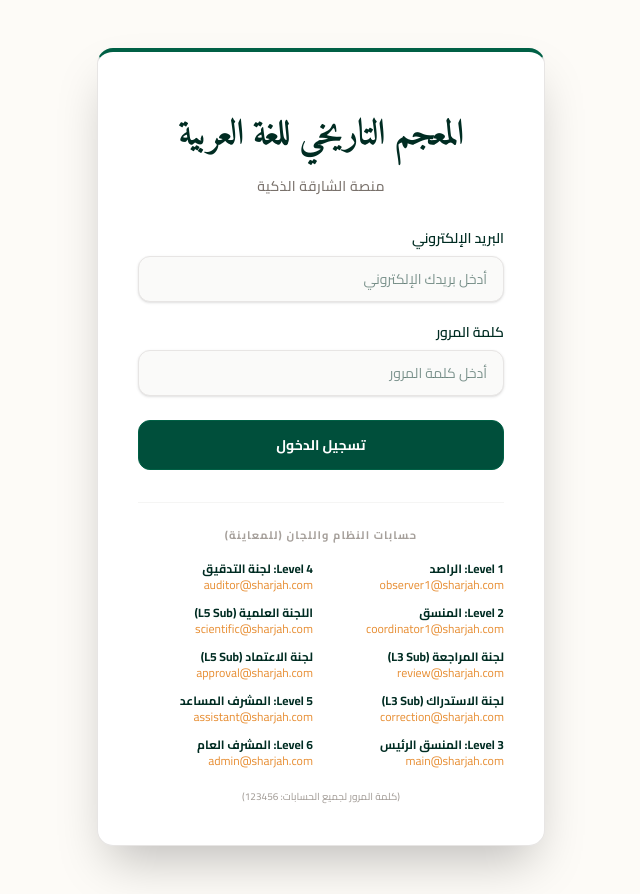
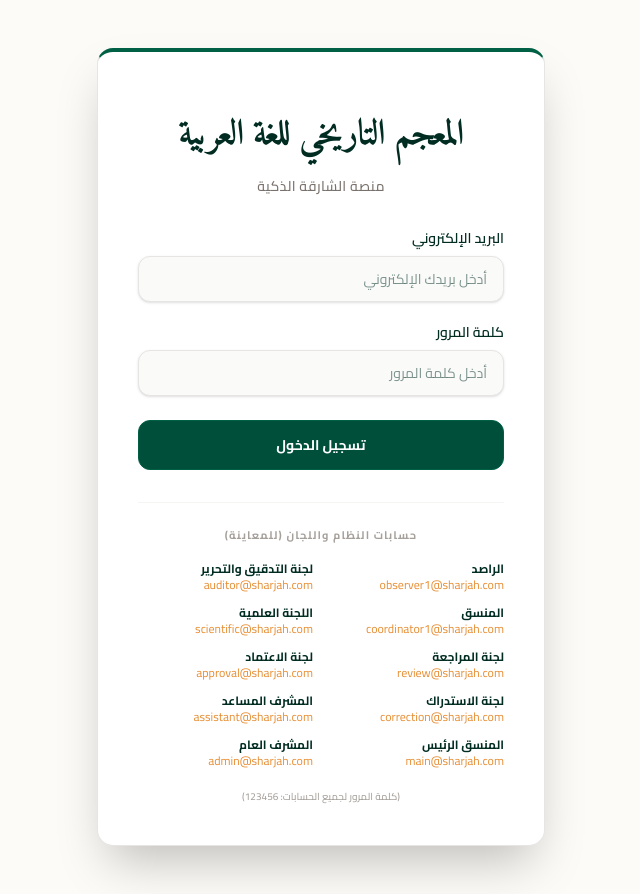
Before and after one commit to fayzm1102004-creator/drsayedheshamt, a React (Vite) app: page /login in a window 1280 px wide. Shown: the whole page, without its empty margins (319-959 px from the left). Built offline with nearby package versions, Linux system fonts and the light colour scheme.

Commit message:
UI Cleanup: Remove all Level terminology to enhance enterprise feel

```diff
--- a/src/pages/Dashboard.jsx
+++ b/src/pages/Dashboard.jsx
@@ -111,7 +111,7 @@
         <div className="flex items-center justify-between mb-6 border-b border-stone-100 pb-4">
            <div>
              <h3 className="text-2xl font-['Amiri'] font-bold text-emerald-950">جدول الملفات المرفوعة وحالتها</h3>
-             <p className="text-sm text-stone-400 mt-1">تتم المراجعة من قبل المنسق المسؤول (المستوى 2)</p>
+             <p className="text-sm text-stone-400 mt-1">تتم المراجعة من قبل المنسق المسؤول</p>
            </div>
         </div>
 
@@ -189,7 +189,7 @@
         <div className="mb-8 flex justify-between items-center border-b border-stone-100 pb-4">
            <div>
              <h3 className="text-2xl font-['Amiri'] font-bold text-emerald-950">مراجعة ملفات الرصاد</h3>
-             <p className="text-sm text-stone-400 mt-1">الملفات المستلمة من المستوى 1</p>
+             <p className="text-sm text-stone-400 mt-1">الملفات المستلمة من الرصاد</p>
            </div>
         </div>
 
@@ -296,7 +296,7 @@
       <div className="bg-white rounded-2xl shadow-lg border border-stone-200 border-t-4 border-t-emerald-800 p-8">
         <div className="flex items-center justify-between mb-8 border-b border-stone-100 pb-4">
            <div>
-             <h3 className="text-2xl font-['Amiri'] font-bold text-emerald-950">مساحة عمل لجنة المراجعة (Level 3)</h3>
+             <h3 className="text-2xl font-['Amiri'] font-bold text-emerald-950">مساحة عمل لجنة المراجعة</h3>
              <p className="text-sm text-stone-400 mt-1">مراجعة الشواهد اللغوية الواردة من المنسقين وتجهيزها</p>
            </div>
         </div>
@@ -412,7 +412,7 @@
       <div className="bg-white rounded-2xl shadow-lg border border-stone-200 border-t-4 border-t-emerald-800 p-8">
         <div className="flex items-center justify-between mb-8 border-b border-stone-100 pb-4">
            <div>
-             <h3 className="text-2xl font-['Amiri'] font-bold text-emerald-950">مساحة عمل لجنة الاستدراك (Level 3)</h3>
+             <h3 className="text-2xl font-['Amiri'] font-bold text-emerald-950">مساحة عمل لجنة الاستدراك</h3>
              <p className="text-sm text-stone-400 mt-1">تصحيح واستدراك النواقص في الشواهد والمصادر</p>
            </div>
         </div>
@@ -642,7 +642,7 @@
         <div className="mb-8 border-b border-stone-100 pb-6 flex flex-col md:flex-row md:items-center justify-between gap-6">
            <div>
              <h3 className="text-2xl font-['Amiri'] font-bold text-emerald-950">الملفات المستلمة من اللجان الفرعية</h3>
-             <p className="text-sm text-stone-400 mt-1">تجهيز الحزم لإرسالها للجنة التدقيق والتحرير (المستوى 4)</p>
+             <p className="text-sm text-stone-400 mt-1">تجهيز الحزم لإرسالها للجنة التدقيق والتحرير</p>
            </div>
 
            <div className="flex bg-[#FDFBF7] p-1.5 rounded-2xl border border-stone-200 shadow-inner overflow-x-auto">
@@ -899,7 +899,7 @@
       </div>
 
       <div className="bg-white rounded-2xl shadow-lg border border-stone-200 border-t-4 border-t-emerald-800 p-8">
-         <h3 className="text-2xl font-['Amiri'] font-bold text-emerald-950 mb-6">الملفات المدققة (المستلمة من المستوى 3)</h3>
+         <h3 className="text-2xl font-['Amiri'] font-bold text-emerald-950 mb-6">الملفات المستلمة من اللجان المختصة</h3>
          <div className="overflow-x-auto">
             <table className="w-full text-sm text-right">
               <thead className="text-sm text-emerald-900 font-bold bg-stone-100/80">
@@ -1002,7 +1002,7 @@
       <div className="bg-white rounded-2xl shadow-lg border border-stone-200 border-t-4 border-t-emerald-800 p-8">
         <div className="flex items-center justify-between mb-8 border-b border-stone-100 pb-4">
            <div>
-             <h3 className="text-2xl font-['Amiri'] font-bold text-emerald-950 flex items-center gap-3"><BookText className="text-amber-500 w-8 h-8"/> مساحة عمل اللجنة العلمية (Level 5)</h3>
+             <h3 className="text-2xl font-['Amiri'] font-bold text-emerald-950 flex items-center gap-3"><BookText className="text-amber-500 w-8 h-8"/> مساحة عمل اللجنة العلمية</h3>
              <p className="text-sm text-stone-400 mt-2 font-medium">التحكيم الأكاديمي والبت في المسائل اللغوية الخلافية</p>
            </div>
         </div>
@@ -1108,7 +1108,7 @@
       <div className="bg-white rounded-2xl shadow-lg border border-stone-200 border-t-4 border-t-emerald-800 p-8">
         <div className="flex items-center justify-between mb-8 border-b border-stone-100 pb-4">
            <div>
-             <h3 className="text-2xl font-['Amiri'] font-bold text-emerald-950 flex items-center gap-3"><ShieldCheck className="text-amber-500 w-8 h-8"/> مساحة عمل لجنة الاعتماد النهائي (Level 5)</h3>
+             <h3 className="text-2xl font-['Amiri'] font-bold text-emerald-950 flex items-center gap-3"><ShieldCheck className="text-amber-500 w-8 h-8"/> مساحة عمل لجنة الاعتماد النهائي</h3>
              <p className="text-sm text-stone-400 mt-2 font-medium">التدقيق والمطابقة النهائية قبل العرض على المشرف العام</p>
            </div>
         </div>
@@ -1233,7 +1233,7 @@
       <div className="grid grid-cols-1 md:grid-cols-2 gap-8">
         <div className="bg-white rounded-2xl shadow-md border border-stone-200 border-t-2 border-t-amber-500 p-8">
            <h3 className="text-2xl font-['Amiri'] font-bold text-emerald-950 mb-4 flex items-center gap-3"><ShieldCheck className="text-amber-500"/> لجنة الاعتماد النهائي</h3>
-           <p className="text-sm text-stone-500 mb-6 leading-relaxed font-medium">تضم 4 أعضاء، وظيفتهم المراجعة النهائية لكل البيانات المُدققة من المستوى 4.</p>
+           <p className="text-sm text-stone-500 mb-6 leading-relaxed font-medium">تضم 4 أعضاء، وظيفتهم المراجعة النهائية لكل البيانات المُدققة من لجنة التدقيق والتحرير.</p>
            <div className="p-4 bg-[#FDFBF7] border border-stone-200 rounded-xl">
              <span className="text-emerald-700 font-bold text-sm">الحالة: جاهز للمراجعة</span>
            </div>
@@ -1252,7 +1252,7 @@
         <div className="flex items-center justify-between mb-6 border-b border-stone-100 pb-6">
            <div>
              <h3 className="text-2xl font-['Amiri'] font-bold text-emerald-950">الملفات المستلمة من اللجان الفرعية</h3>
-             <p className="text-sm text-stone-400 mt-1">النسخ النهائية الجاهزة للإرسال إلى المشرف العام (المستوى 6)</p>
+             <p className="text-sm text-stone-400 mt-1">النسخ النهائية الجاهزة للإرسال إلى المشرف العام</p>
            </div>
 
            <div className="flex bg-[#FDFBF7] p-1.5 rounded-2xl border border-stone-200 shadow-inner">
--- a/src/pages/Login.jsx
+++ b/src/pages/Login.jsx
@@ -75,18 +75,18 @@
           <h3 className="text-[11px] font-bold text-stone-400 uppercase tracking-widest mb-4 text-center">حسابات النظام واللجان (للمعاينة)</h3>
           <div className="grid grid-cols-2 gap-4">
             <ul className="text-xs text-stone-600 space-y-3">
-              <li className="flex flex-col"><span className="font-bold text-emerald-950">Level 1: الراصد</span> <span className="opacity-80 text-amber-600">observer1@sharjah.com</span></li>
-              <li className="flex flex-col"><span className="font-bold text-emerald-950">Level 2: المنسق</span> <span className="opacity-80 text-amber-600">coordinator1@sharjah.com</span></li>
-              <li className="flex flex-col"><span className="font-bold text-emerald-950">لجنة المراجعة (L3 Sub)</span> <span className="opacity-80 text-amber-600">review@sharjah.com</span></li>
-              <li className="flex flex-col"><span className="font-bold text-emerald-950">لجنة الاستدراك (L3 Sub)</span> <span className="opacity-80 text-amber-600">correction@sharjah.com</span></li>
-              <li className="flex flex-col"><span className="font-bold text-emerald-950">Level 3: المنسق الرئيس</span> <span className="opacity-80 text-amber-600">main@sharjah.com</span></li>
+              <li className="flex flex-col"><span className="font-bold text-emerald-950">الراصد</span> <span className="opacity-80 text-amber-600">observer1@sharjah.com</span></li>
+              <li className="flex flex-col"><span className="font-bold text-emerald-950">المنسق</span> <span className="opacity-80 text-amber-600">coordinator1@sharjah.com</span></li>
+              <li className="flex flex-col"><span className="font-bold text-emerald-950">لجنة المراجعة</span> <span className="opacity-80 text-amber-600">review@sharjah.com</span></li>
+              <li className="flex flex-col"><span className="font-bold text-emerald-950">لجنة الاستدراك</span> <span className="opacity-80 text-amber-600">correction@sharjah.com</span></li>
+              <li className="flex flex-col"><span className="font-bold text-emerald-950">المنسق الرئيس</span> <span className="opacity-80 text-amber-600">main@sharjah.com</span></li>
             </ul>
             <ul className="text-xs text-stone-600 space-y-3">
-              <li className="flex flex-col"><span className="font-bold text-emerald-950">Level 4: لجنة التدقيق</span> <span className="opacity-80 text-amber-600">auditor@sharjah.com</span></li>
-              <li className="flex flex-col"><span className="font-bold text-emerald-950">اللجنة العلمية (L5 Sub)</span> <span className="opacity-80 text-amber-600">scientific@sharjah.com</span></li>
-              <li className="flex flex-col"><span className="font-bold text-emerald-950">لجنة الاعتماد (L5 Sub)</span> <span className="opacity-80 text-amber-600">approval@sharjah.com</span></li>
-              <li className="flex flex-col"><span className="font-bold text-emerald-950">Level 5: المشرف المساعد</span> <span className="opacity-80 text-amber-600">assistant@sharjah.com</span></li>
-              <li className="flex flex-col"><span className="font-bold text-emerald-950">Level 6: المشرف العام</span> <span className="opacity-80 text-amber-600">admin@sharjah.com</span></li>
+              <li className="flex flex-col"><span className="font-bold text-emerald-950">لجنة التدقيق والتحرير</span> <span className="opacity-80 text-amber-600">auditor@sharjah.com</span></li>
+              <li className="flex flex-col"><span className="font-bold text-emerald-950">اللجنة العلمية</span> <span className="opacity-80 text-amber-600">scientific@sharjah.com</span></li>
+              <li className="flex flex-col"><span className="font-bold text-emerald-950">لجنة الاعتماد</span> <span className="opacity-80 text-amber-600">approval@sharjah.com</span></li>
+              <li className="flex flex-col"><span className="font-bold text-emerald-950">المشرف المساعد</span> <span className="opacity-80 text-amber-600">assistant@sharjah.com</span></li>
+              <li className="flex flex-col"><span className="font-bold text-emerald-950">المشرف العام</span> <span className="opacity-80 text-amber-600">admin@sharjah.com</span></li>
             </ul>
           </div>
           <p className="text-[10px] text-center text-stone-400 mt-5 font-medium">(كلمة المرور لجميع الحسابات: 123456)</p>
```
